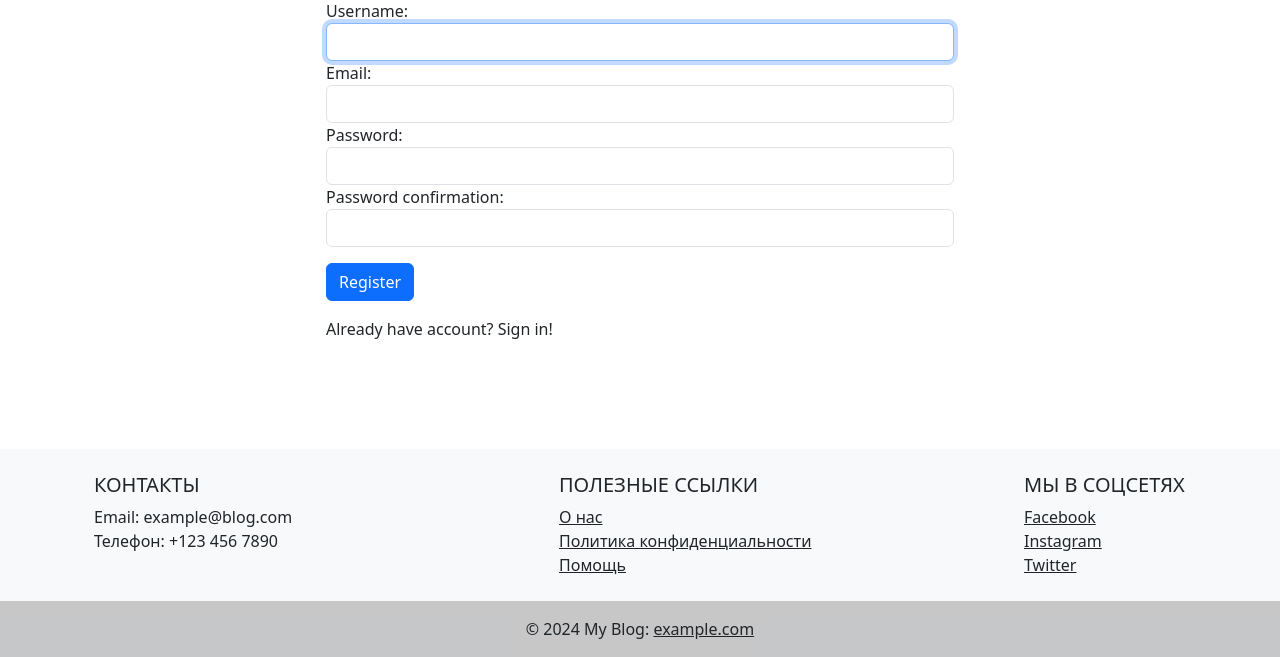
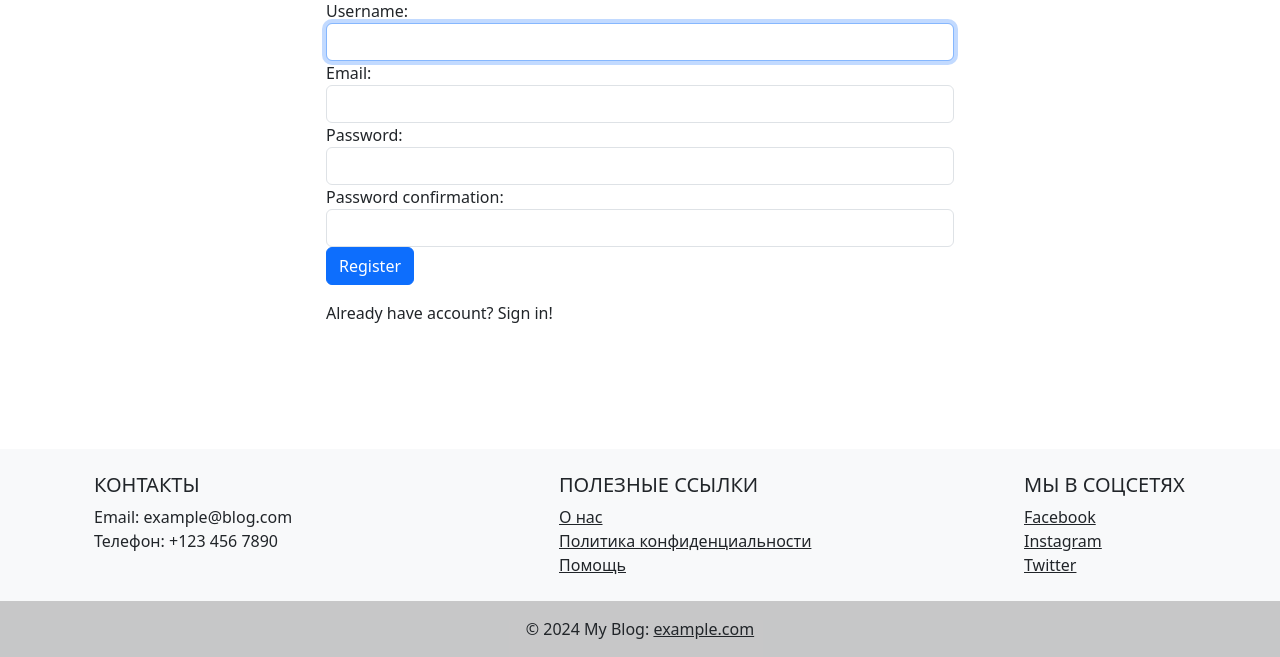
Before and after one commit to MikailMamedov/blog_project, a Django app: template accounts/templates/accounts/register.html in a window 1280 px wide. Shown: the part 143-800 px from the top of the page. Run offline with Django 5.2, Linux system fonts and the light colour scheme; the template is opened without the code that fills it: values that come from a table or form of the project are taken from there, others are empty; parts of the project's set-up code (start-up, migrations or seed data) failed here and were passed over; some libraries are stand-ins or nearby versions.

Commit message:
Сохранение текущих изменений

```diff
--- a/accounts/templates/accounts/register.html
+++ b/accounts/templates/accounts/register.html
@@ -23,7 +23,7 @@
                 {{ form.password2.label_tag }}
                 {{ form.password2|add_class:"form-control" }}
             </div>
-            <button type="submit" class="btn btn-primary mt-3">Register</button>
+            <button type="submit" class="btn btn-primary">Register</button>
         </form>
         <a class="nav-link" href="{% url 'login' %}">Already have account? Sign in!</a>
     </div>
--- a/accounts/views.py
+++ b/accounts/views.py
@@ -1,7 +1,6 @@
 from django.shortcuts import render, redirect
 from django.contrib.auth import login
 from .forms import CustomUserCreationForm
-from django.contrib.auth.decorators import login_required
 
 def register(request):
     if request.method == 'POST':
@@ -13,7 +12,3 @@ def register(request):
     else:
         form = CustomUserCreationForm()
     return render(request, 'accounts/register.html', {'form': form})
-
-@login_required
-def profile(request):
-    return render(request, 'accounts/profile.html')
```
Also changed, not shown: accounts/urls.py (line endings or trailing spaces), blog/templates/blog/create_post.html (line endings or trailing spaces).
